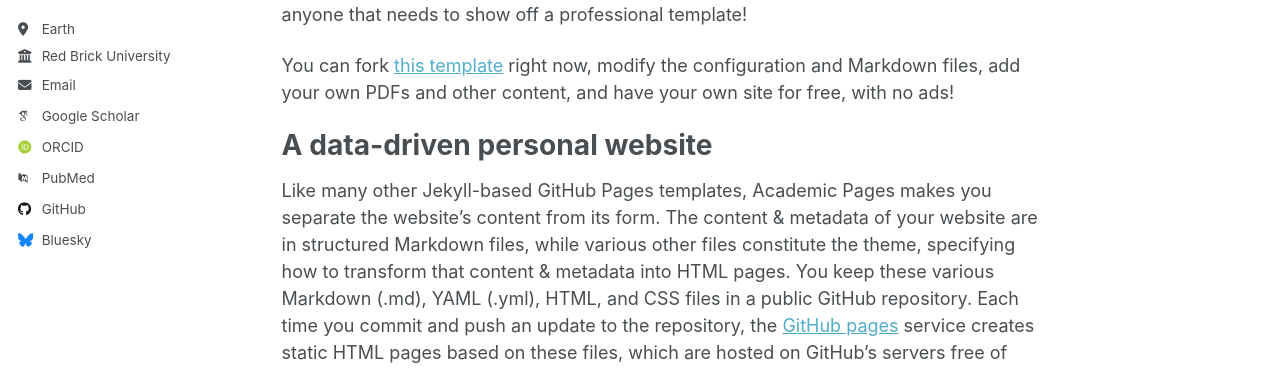
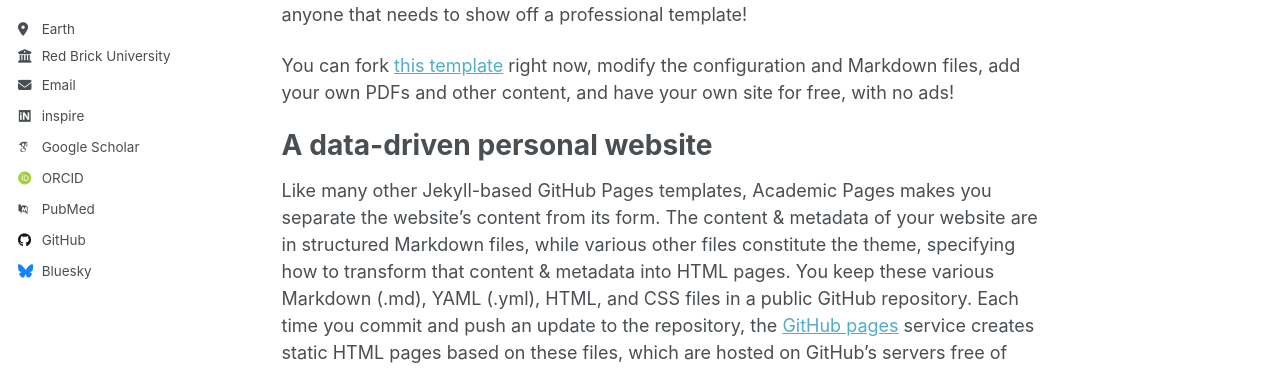
Before and after one commit to huayangs/huayangs.github.io, a Jekyll site: the page built from _pages/about.md, in a window 1280 px wide. Shown: the part 357-725 px from the top of the page. Built offline with Jekyll 4.4.1, drawn with Linux system fonts in a browser that asks for light colours; some web fonts are replaced; a script that is not in the unit is left out.

Commit message:
Update _config.yml

```diff
--- a/_config.yml
+++ b/_config.yml
@@ -34,6 +34,7 @@ author:
   # Academic websites
   academia         : # URL
   arxiv            : # URL - Update with the correct link to your profile
+  inspire          : "https://scholar.google.com/citations?user=PS_CX0AAAAAJ"
   googlescholar    : "https://scholar.google.com/citations?user=PS_CX0AAAAAJ"
   impactstory      : # URL
   orcid            : "http://orcid.org/yourorcidurl"
```
